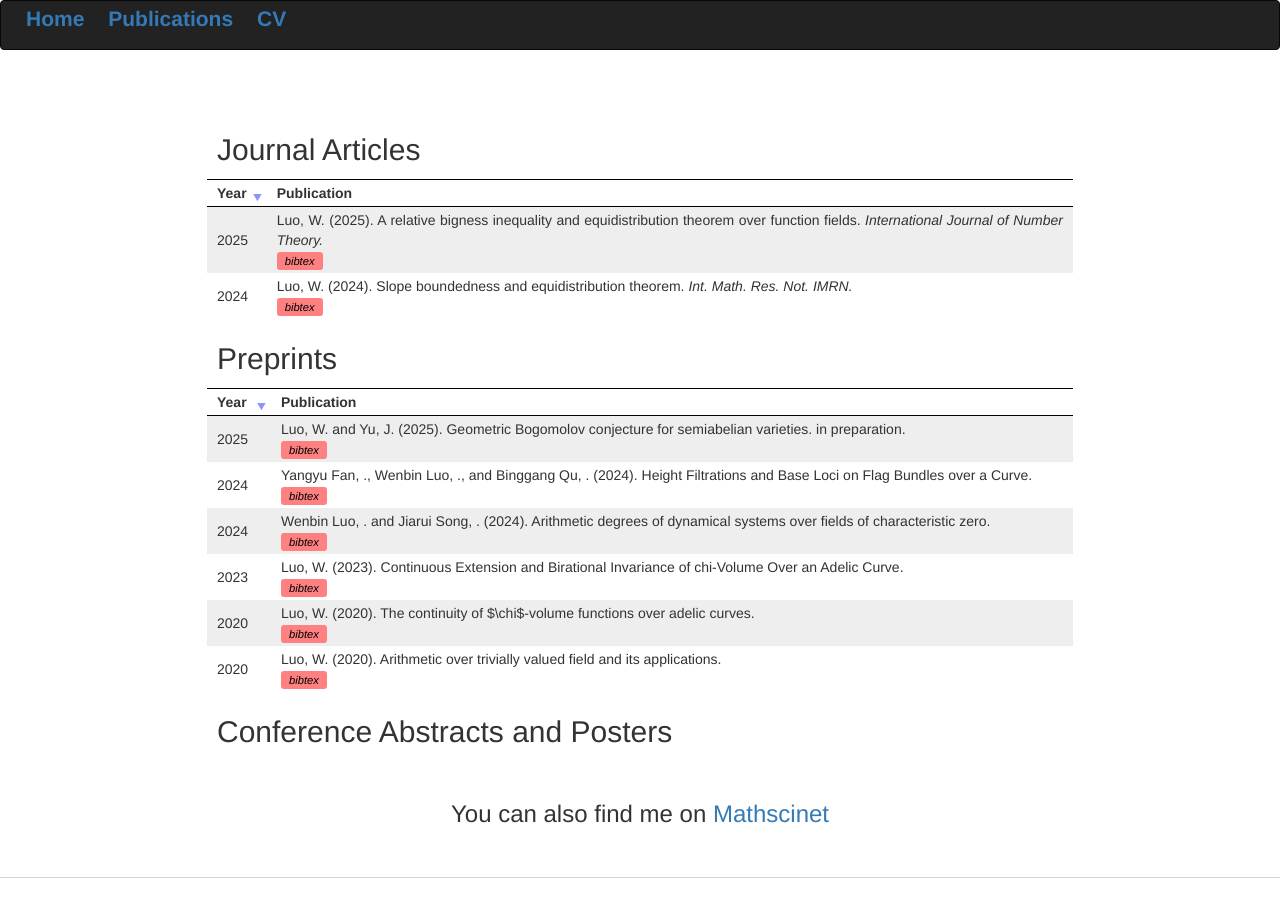
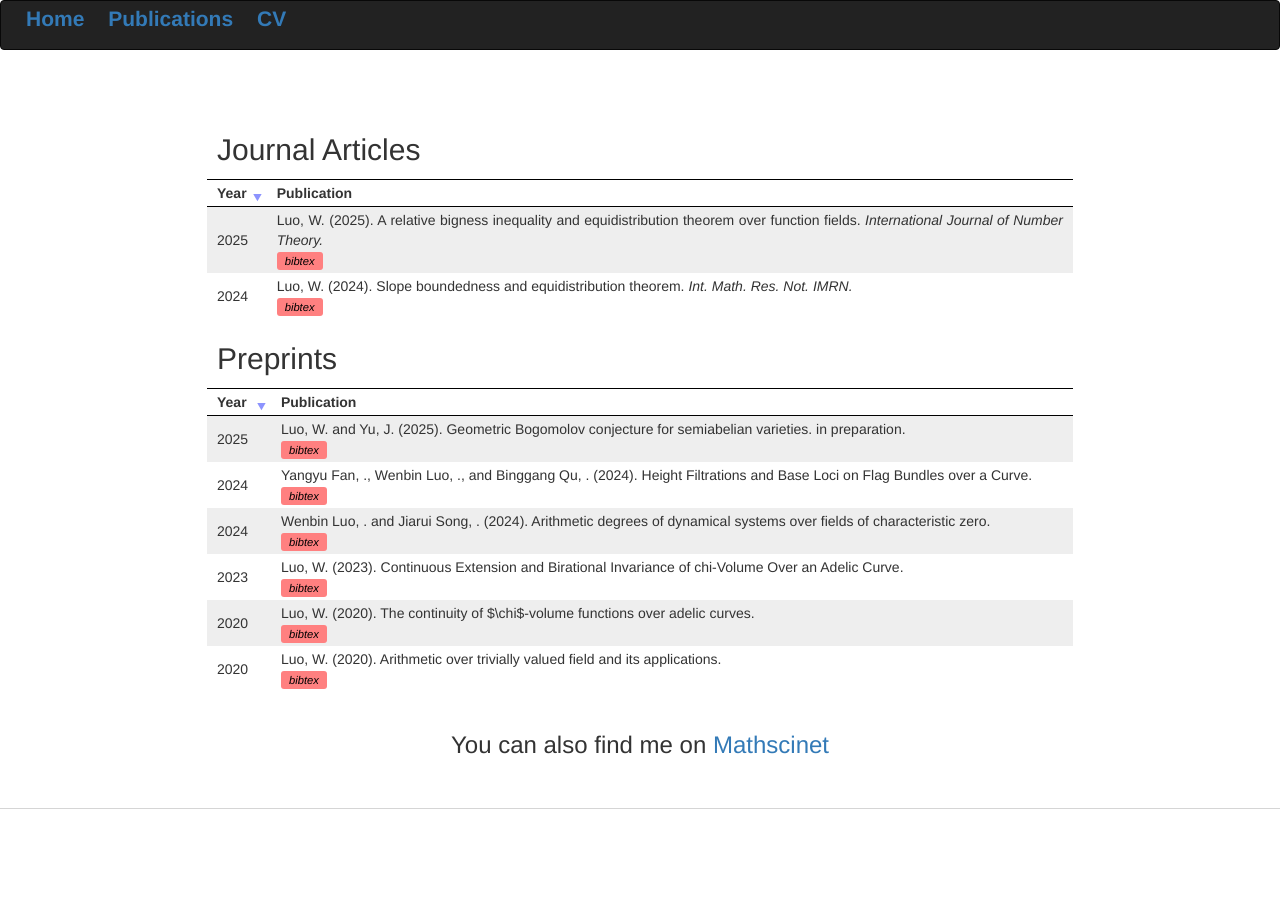
Before and after one commit to WenbinLuomath/smeylan, a Jekyll site: the page built from publications.html, in a window 1280 px wide. Built offline with Jekyll 4.4.1, drawn with Linux system fonts in a browser that asks for light colours.

Commit message:
Update pubs_list.html

```diff
--- a/_layouts/pubs_list.html
+++ b/_layouts/pubs_list.html
@@ -30,13 +30,14 @@ bibtexify("journals.bib", "journalTable");
 <script type="text/javascript">
 bibtexify("preprints.bib", "proceedingsTable");
 </script>
-<table class="display">
+<!--<table class="display">
 	<tr>
 		<td>
 			<h2>Conference Abstracts and Posters</h2>
 		</td>
 	</tr>
 </table>
+-->
 
 <br />
 <center>
```
